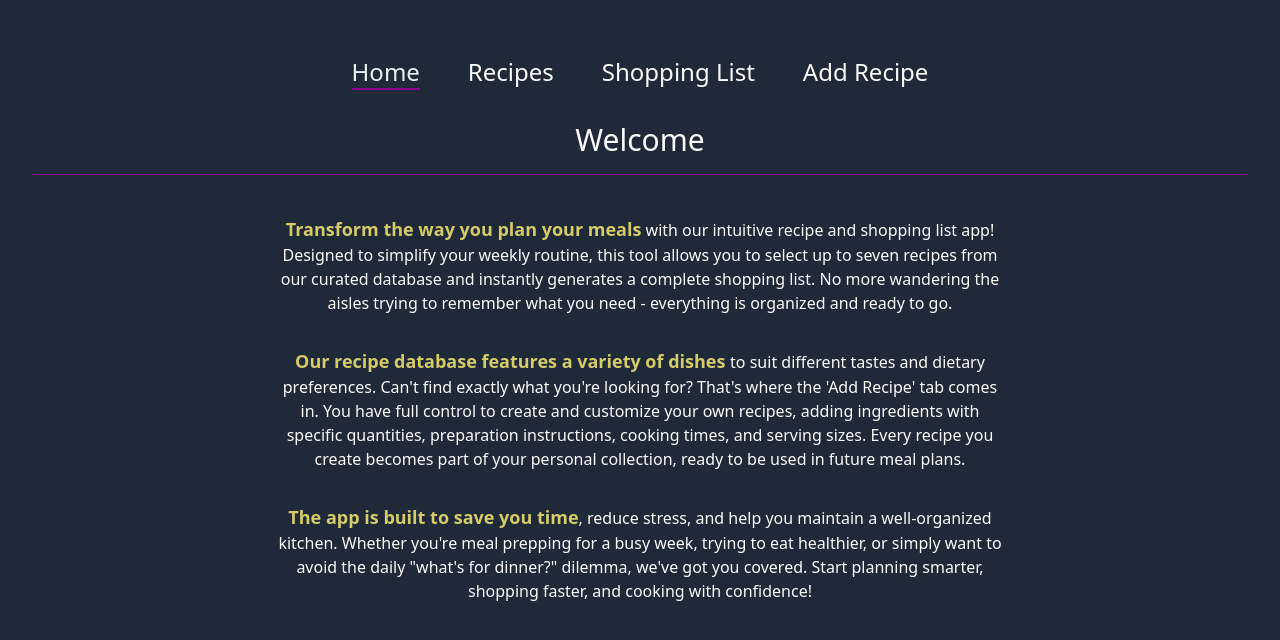
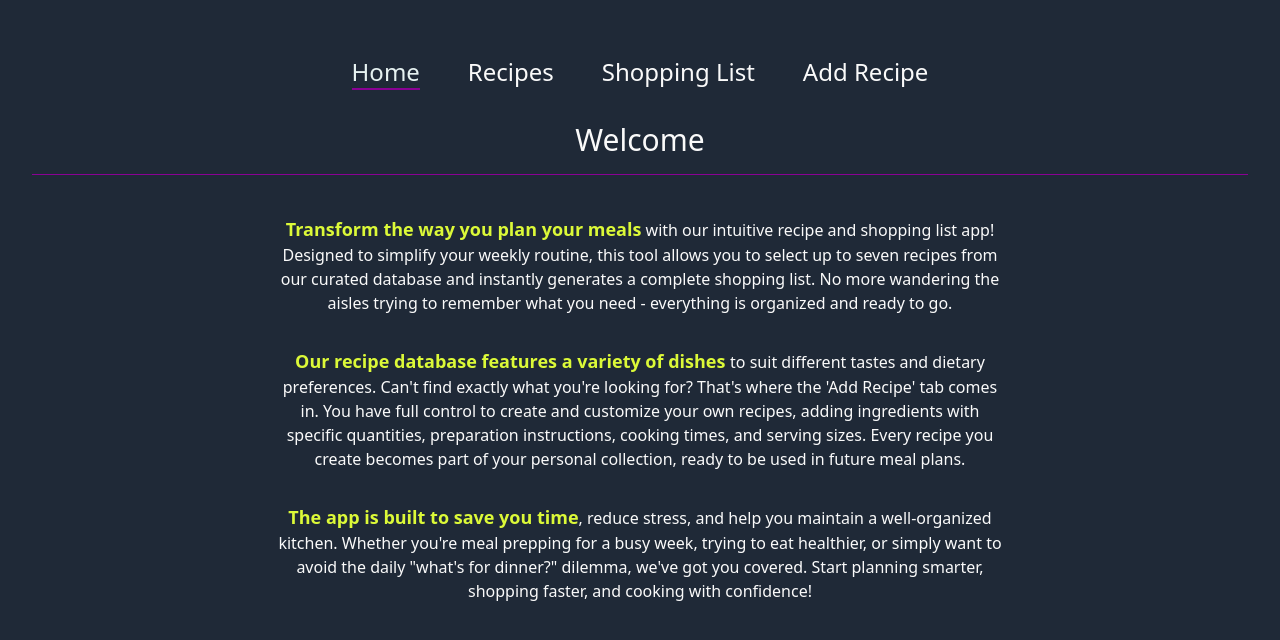
Before and after one commit to lehoucqgj/RecipeApp, a React (Vite) app in the folder recipeapp-ui/: page / in a window 1280 px wide. Shown: the top 640 px of the page. Built offline with nearby package versions, Linux system fonts and the light colour scheme.

Commit message:
Done for today

```diff
--- a/recipeapp-ui/src/components/Home.tsx
+++ b/recipeapp-ui/src/components/Home.tsx
@@ -3,16 +3,16 @@ export const Home = () => {
         <>
             <h1 className="my-1 text-3xl mb-10 border-b border-fuchsia-800 pb-4 text-[#fafafa]">Welcome</h1>
             <div className="text-[#fafafa] w-3/5 mx-auto">
-                <p className="mb-8"><span className="font-bold text-lg text-[#D4CB6A]">Transform the way you plan your meals</span> with our intuitive recipe and shopping list app! Designed to simplify your weekly routine,
+                <p className="mb-8"><span className="font-bold text-lg text-[#DCF938]">Transform the way you plan your meals</span> with our intuitive recipe and shopping list app! Designed to simplify your weekly routine,
                     this tool allows you to select up to seven recipes from our curated database and instantly generates a complete shopping list.
                     No more wandering the aisles trying to remember what you need - everything is organized and ready to go.</p>
 
-                <p className="mb-8"><span className="font-bold text-lg text-[#D4CB6A]"> Our recipe database features a variety of dishes </span>to suit different tastes and dietary preferences.
+                <p className="mb-8"><span className="font-bold text-lg text-[#DCF938]"> Our recipe database features a variety of dishes </span>to suit different tastes and dietary preferences.
                     Can't find exactly what you're looking for? That's where the 'Add Recipe' tab comes in. You have full control to create and customize your own recipes,
                     adding ingredients with specific quantities, preparation instructions, cooking times, and serving sizes.
                     Every recipe you create becomes part of your personal collection, ready to be used in future meal plans. </p>
 
-                <p className="mb-8"><span className="font-bold text-lg text-[#D4CB6A]">The app is built to save you time</span>, reduce stress, and help you maintain a well-organized kitchen.
+                <p className="mb-8"><span className="font-bold text-lg text-[#DCF938]">The app is built to save you time</span>, reduce stress, and help you maintain a well-organized kitchen.
                     Whether you're meal prepping for a busy week, trying to eat healthier, or simply want to avoid the daily "what's for dinner?"
                     dilemma, we've got you covered. Start planning smarter, shopping faster, and cooking with confidence!</p>
             </div>
```
